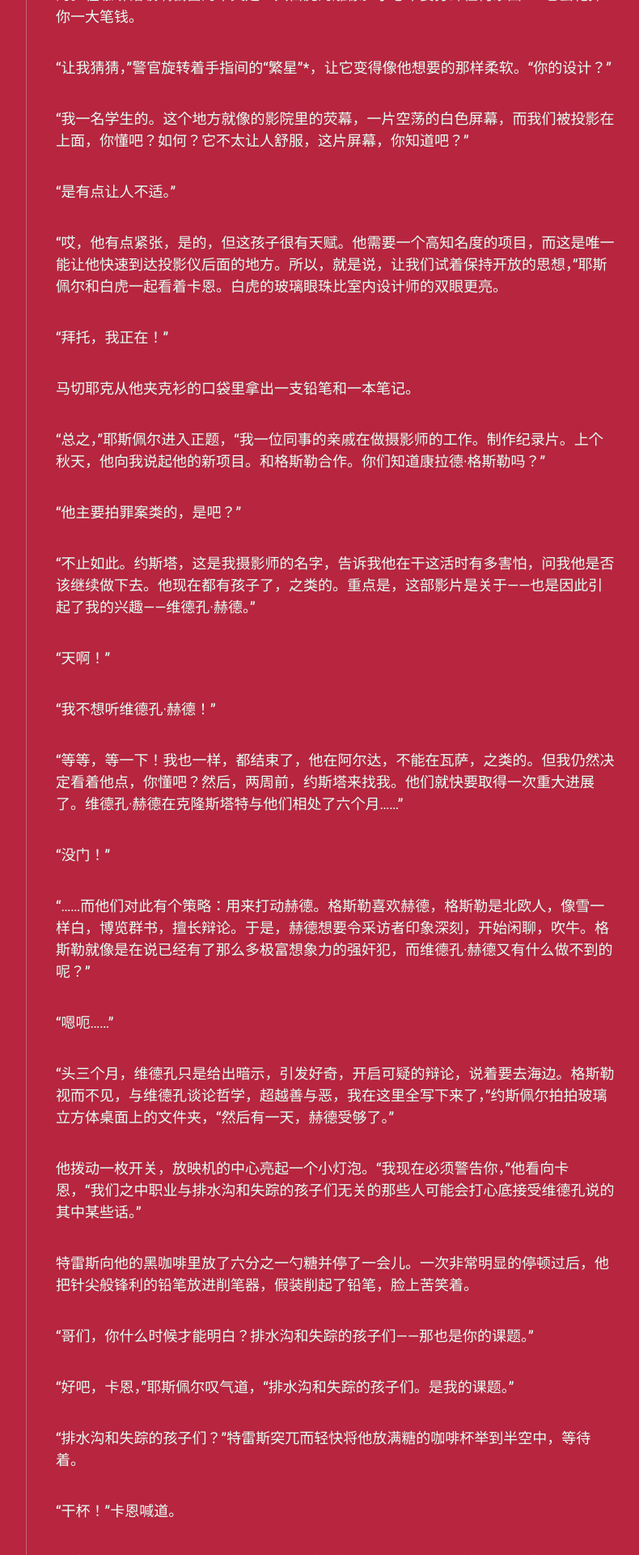
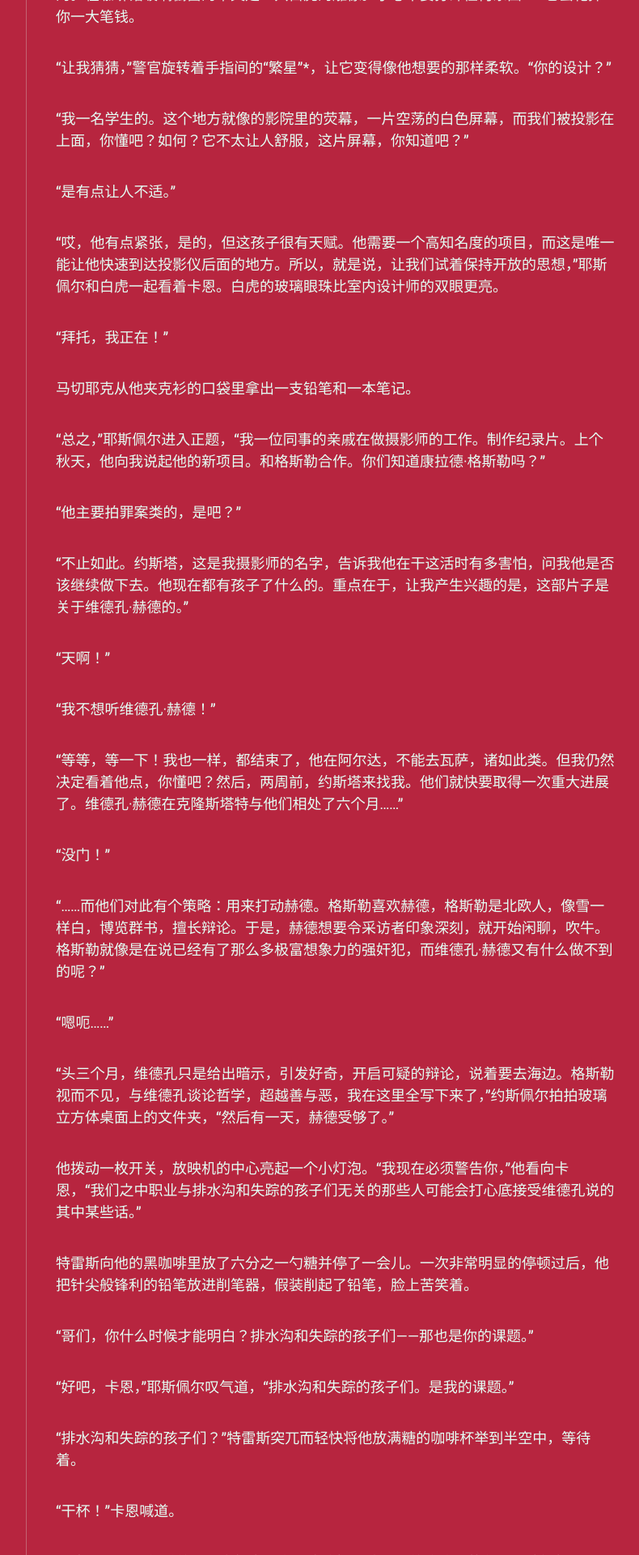
Before and after one commit to scatterdclouds/scatterdclouds.github.io, a Jekyll site: the page built from _posts/2023-08-24-vitkunhird.md, in a window 1280 px wide. Shown: the part 562-2482 px from the top of the page at 81% size, without its empty margins (357-1147 px from the left). Built offline with Jekyll 4.4.1, drawn with Linux system fonts in a browser that asks for light colours; nearby versions of some CDN libraries; some web fonts are replaced; comment, search, counter and statistics services are not loaded.

Commit message:
Update 2023-08-24-vitkunhird.md

```diff
--- a/_posts/2023-08-24-vitkunhird.md
+++ b/_posts/2023-08-24-vitkunhird.md
@@ -27,17 +27,17 @@ Extract from "4. Vitkun Hird" from *Sacred and Terrible Air* by Robert Kurvitz
 
 “他主要拍罪案类的，是吧？”
 
-“不止如此。约斯塔，这是我摄影师的名字，告诉我他在干这活时有多害怕，问我他是否该继续做下去。他现在都有孩子了，之类的。重点是，这部影片是关于——也是因此引起了我的兴趣——维德孔·赫德。”
+“不止如此。约斯塔，这是我摄影师的名字，告诉我他在干这活时有多害怕，问我他是否该继续做下去。他现在都有孩子了什么的。重点在于，让我产生兴趣的是，这部片子是关于维德孔·赫德的。”
 
 “天啊！”
 
 “我不想听维德孔·赫德！”
 
-“等等，等一下！我也一样，都结束了，他在阿尔达，不能在瓦萨，之类的。但我仍然决定看着他点，你懂吧？然后，两周前，约斯塔来找我。他们就快要取得一次重大进展了。维德孔·赫德在克隆斯塔特与他们相处了六个月……”
+“等等，等一下！我也一样，都结束了，他在阿尔达，不能去瓦萨，诸如此类。但我仍然决定看着他点，你懂吧？然后，两周前，约斯塔来找我。他们就快要取得一次重大进展了。维德孔·赫德在克隆斯塔特与他们相处了六个月……”
 
 “没门！”
 
-“……而他们对此有个策略：用来打动赫德。格斯勒喜欢赫德，格斯勒是北欧人，像雪一样白，博览群书，擅长辩论。于是，赫德想要令采访者印象深刻，开始闲聊，吹牛。格斯勒就像是在说已经有了那么多极富想象力的强奸犯，而维德孔·赫德又有什么做不到的呢？”
+“……而他们对此有个策略：用来打动赫德。格斯勒喜欢赫德，格斯勒是北欧人，像雪一样白，博览群书，擅长辩论。于是，赫德想要令采访者印象深刻，就开始闲聊，吹牛。格斯勒就像是在说已经有了那么多极富想象力的强奸犯，而维德孔·赫德又有什么做不到的呢？”
 
 “嗯呃……”
 
```
